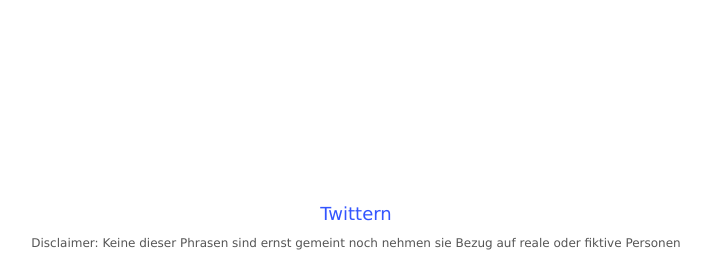
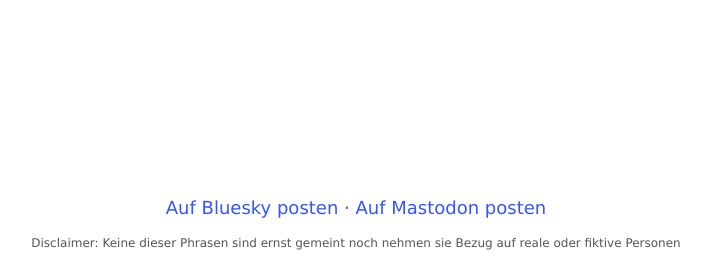
Before and after one commit to Birkenstab/ausrede.birkenstab.de, a Node project: template views/index.hbs in a window 1280 px wide. Shown: the part 538-800 px from the top of the page, without its empty margins (284-995 px from the left). Run offline with Node 20 templates, Linux system fonts and the light colour scheme; the template is opened without the code that fills it, so the values that code supplies are empty.

Commit message:
feat: replace Twitter share link with Bluesky and Mastodon, use ausrede.brk.st in share text

```diff
--- a/lib/index.js
+++ b/lib/index.js
@@ -11,10 +11,12 @@ router.get("/", function (req, res) {
         res.type("text/plain").send(excuse + "\n")
         return;
     }
+    const shareText = encodeURIComponent(excuse + "\n\t– Generiert von ausrede.brk.st")
     res.render("index", {
         title: "Ausrede",
         excuse,
-        tweetUrl: "https://twitter.com/intent/tweet?text=" + encodeURIComponent(excuse + "\n\t– Generiert von ausrede.birkenstab.de")
+        blueskyUrl: "https://bsky.app/intent/compose?text=" + shareText,
+        mastodonUrl: "https://share.joinmastodon.org/#text=" + shareText
     })
 })
 
--- a/public/stylesheets/style.css
+++ b/public/stylesheets/style.css
@@ -33,7 +33,7 @@ footer {
     font-size: 12px;
 }
 
-.tweet {
+.share {
     text-align: center;
     font-size: 18px;
 }
--- a/views/index.hbs
+++ b/views/index.hbs
@@ -2,7 +2,11 @@
     <h1>{{excuse}}</h1>
 </div>
 <footer>
-    <a class="tweet" href="{{tweetUrl}}" target="_blank" rel="noopener noreferrer">Twittern</a>
+    <p class="share">
+        <a href="{{blueskyUrl}}" target="_blank" rel="noopener noreferrer">Auf Bluesky posten</a>
+        ·
+        <a href="{{mastodonUrl}}" target="_blank" rel="noopener noreferrer">Auf Mastodon posten</a>
+    </p>
     <p>Disclaimer: Keine dieser Phrasen sind ernst gemeint noch nehmen sie Bezug auf reale oder fiktive Personen</p>
 </footer>
 
```
